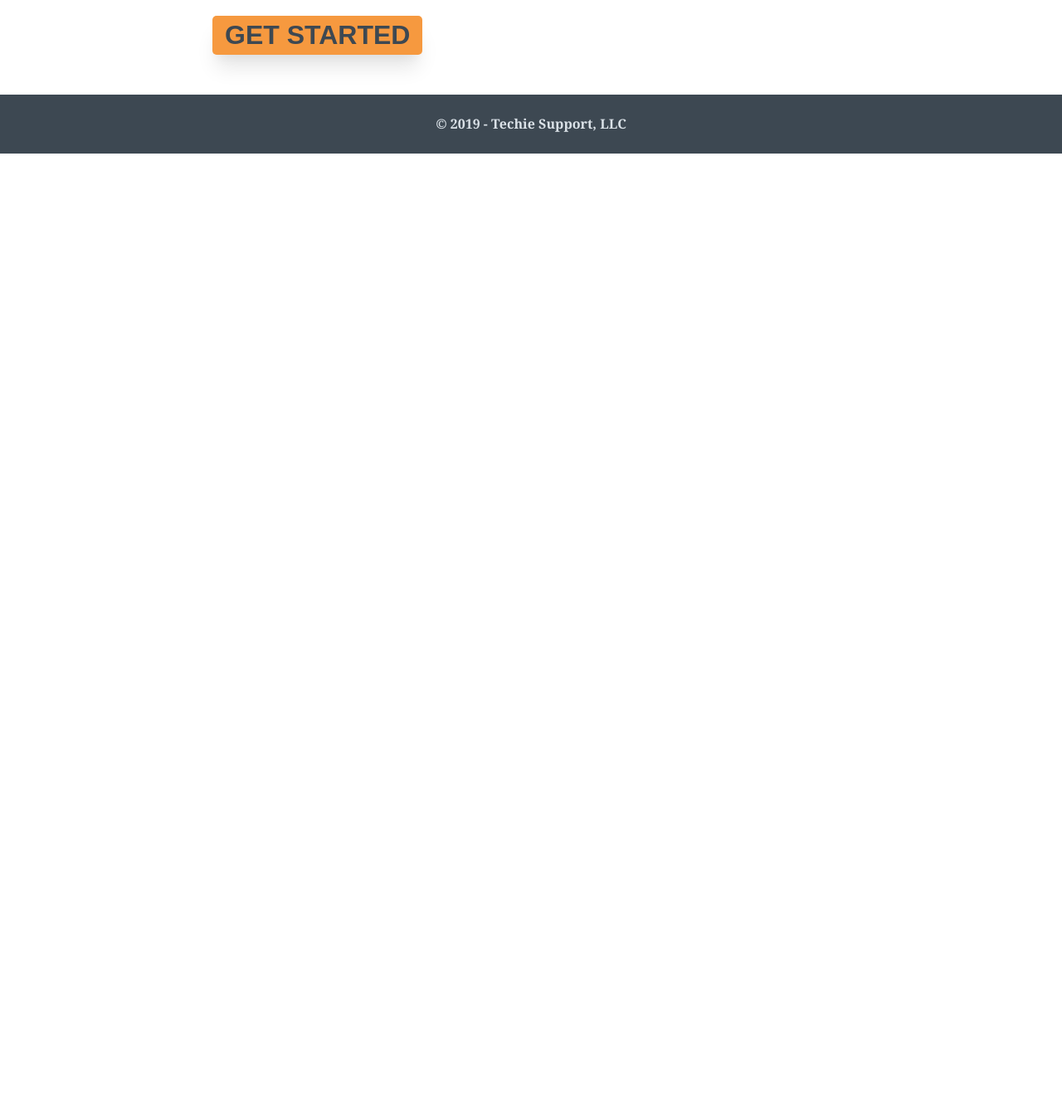
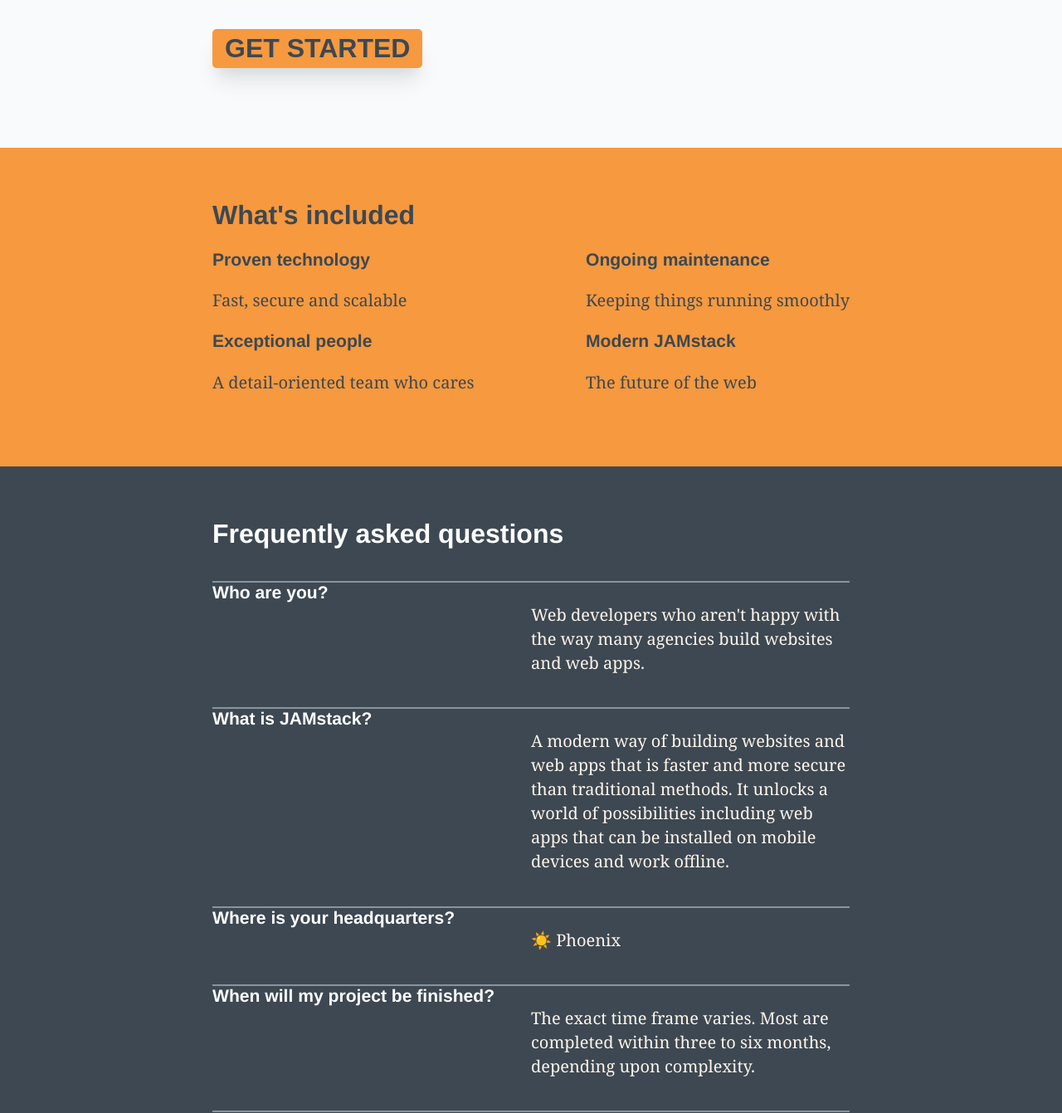
Before and after one commit to techiesupportllc/techiesupportllc.github.io, a Gatsby site: page / in a window 1280 px wide. Shown: the part 1459-2800 px from the top of the page at 83% size. Before the commit the page ends 1644 px from the top, so only its background shows below. Built offline with nearby package versions, Linux system fonts and the light colour scheme; Gatsby itself is replaced by a stand-in of ours; some packages are replaced by stand-ins of ours.

Commit message:
refactored a bunch of stuff on the main page

```diff
--- a/src/components/Footer.js
+++ b/src/components/Footer.js
@@ -3,17 +3,16 @@ import styled from "styled-components"
 
 const StyledFooter = styled.footer`
   text-align: center;
-  background: #3d4852;
-  color: #dae1e7;
+  background: #8795A1;
+  color: #F8FAFC;
   padding: 1.5rem 0 1.5rem 0;
   font-weight: bold;
   width: 100%;
-  margin: 3rem 0 0 0;
 `;
 
 const Footer = () => (
   <StyledFooter>
-    © {new Date().getFullYear()} - Techie Support, LLC
+    © {new Date().getFullYear()} • Techie Support, LLC<br />Built with ❤️ in Phoenix
   </StyledFooter>
 )
 
--- a/src/components/layout.js
+++ b/src/components/layout.js
@@ -8,15 +8,16 @@ import styled from "styled-components"
 const Page = styled.div`
   display: flex;
   flex-direction: column;
-  align-items: center;
+  /*align-items: center;*/
+  background: #F8FAFC;
 `;
 
 const Body = styled.div`
-  display: flex;
-  flex-direction: column;
-  max-width: 800px;
+  /*display: flex;*/
+  /*flex-direction: column;*/
+  /*max-width: 800px;*/
   min-height: 100vh;
-  padding: 0 1rem 0 1rem;
+  /*padding: 0 1rem 0 1rem;*/
 `;
 
 export default ({ children }) => {
--- a/src/pages/index.js
+++ b/src/pages/index.js
@@ -3,14 +3,26 @@ import Layout from "../components/layout"
 import Hero from "../components/Hero"
 import styled from "styled-components"
 
+const FirstWrapper = styled.div`
+  display: flex;
+  flex-direction: row;
+  justify-content: center;
+  padding: 0 0 6rem 0;
+`;
+
+const FirstSection = styled.div`
+  max-width: 800px;
+  padding: 0 1rem 0 1rem;
+`;
+
 const MainHeading = styled.h1`
   font-size: 3rem;
 `;
 
-const SecondaryHeading = styled.h3`
+const SubHeading = styled.h3`
   font-size: 2rem;
   font-weight: lighter;
-  padding: 0 0 1rem 0;
+  padding: 1rem 0 1rem 0;
 `;
 
 const Paragraph = styled.p`
@@ -33,12 +45,109 @@ const CTAButton = styled.button`
   border-radius: 5px;
 `;
 
+const SecondWrapper = styled.div`
+  display: flex;
+  flex-direction: row;
+  justify-content: center;
+  background: #f6993f;
+  padding: 4rem 0 4rem 0;
+`;
+
+const SecondSection = styled.div`
+  max-width: 800px;
+  color: #3d4852;
+  width: 100%;
+  padding: 0 1rem 0 1rem;
+`;
+
+const SecondaryHeading = styled.h3`
+  font-size: 2rem;
+`;
+
+const SecondSubWrapper = styled.div`
+  display: flex;
+  flex-direction: row;
+  justify-content: space-between;
+  @media screen and (max-width: 600px) {
+    flex-direction: column;
+    align-items: center;
+  }
+`;
+
+const SecondOuter = styled.div`
+  display: flex;
+  flex-direction: column;
+`;
+
+const SecondInner = styled.div`
+
+`;
+
+const ThirdWrapper = styled.div`
+  display: flex;
+  flex-direction: row;
+  justify-content: center;
+  background: #3d4852;
+  padding: 4rem 0 6rem 0;
+`;
+
+const ThirdSection = styled.div`
+  max-width: 800px;
+  color: #fff;
+  width: 100%;
+  padding: 0 1rem 0 1rem;
+`;
+
+const ThirdSubWrapper = styled.div`
+  display: flex;
+  flex-direction: column;
+`;
+
+const ThirdOuter = styled.div`
+  display: flex;
+  flex-direction: row;
+  justify-content: space-between;
+  border-top: 2px solid #8795A1;
+  margin: 1rem 0 0 0;
+  width: 100%;
+  @media screen and (max-width: 600px) {
+    flex-direction: column;
+    align-items: center;
+  }
+`;
+
+const ThirdHeading = styled.h3`
+  flex: 1;
+`;
+
+const ThirdParagraph = styled.p`
+  font-size: 1.25rem;
+  padding: 1.5rem 0 0 0;
+  color: #FFF5EB;
+  flex: 1;
+`;
+
+const ButtonOuter = styled.div`
+  display: flex;
+  flex-direction: row;
+  justify-content: flex-end;
+  width: 100%;
+  padding: 0 8rem 0 0;
+  @media screen and (max-width: 600px) {
+    flex-direction: column;
+    align-items: center;
+    padding: 0;
+  }
+`;
+
 export default () => (
   <Layout>
+      <FirstWrapper>
+        <FirstSection>
           <MainHeading>Radically different web development</MainHeading>
           <Hero />
-    <SecondaryHeading>Ever seen snow on a cactus?<br/>It's unforgettable&mdash;just like us.</SecondaryHeading>
-    <Paragraph><b>We'll build, host and maintain</b> your website or web app for one low monthly cost.</Paragraph>
+          <SubHeading>Ever seen snow on a cactus?<br/>It's unquestionably unforgettable&mdash;just like us.</SubHeading>
+          <Paragraph><b>We'll build, host and maintain</b> your JAMstack website or web app for one low monthly cost.</Paragraph>
           <Paragraph>We're <i>light years</i> more affordable than hiring a full-time web developer.</Paragraph>
           <Paragraph>To put it in context:</Paragraph>
           <Paragraph>Hire one full-time developer <i>at minimum wage</i>, and you're still paying more than $1200 per month in wages, taxes and benefits.</Paragraph>
@@ -47,5 +156,96 @@ export default () => (
           <Paragraph>Our highly skilled team builds your project with the latest web technology, deploys it to the fastest web hosting and keeps it well maintained -- all while you save time and money.</Paragraph>
           <Paragraph><b>It's a win-win.</b></Paragraph>
           <a href="mailto:help@techiesupport.co?subject=Let's get started!&body=Thanks for reaching out!  Tell us about your next project so we can make sure we'll be a good fit. :)"><CTAButton>Get Started</CTAButton></a>
+        </FirstSection>
+    </FirstWrapper>
+    <SecondWrapper>
+      <SecondSection>
+        <SecondaryHeading>What's included</SecondaryHeading>
+        <SecondSubWrapper>
+          <SecondOuter>
+            <SecondInner>
+              <h3>Proven technology</h3>
+              <Paragraph>Fast, secure and scalable</Paragraph>
+            </SecondInner>
+            <SecondInner>
+              <h3>Exceptional people</h3>
+              <Paragraph>A detail-oriented team who cares</Paragraph>
+            </SecondInner>
+          </SecondOuter>
+          <SecondOuter>
+            <SecondInner>
+              <h3>Ongoing maintenance</h3>
+              <Paragraph>Keeping things running smoothly</Paragraph>
+            </SecondInner>
+            <SecondInner>
+              <h3>Modern JAMstack</h3>
+              <Paragraph>The future of the web</Paragraph>
+            </SecondInner>
+          </SecondOuter>
+        </SecondSubWrapper>
+      </SecondSection>
+    </SecondWrapper>
+    <ThirdWrapper>
+      <ThirdSection>
+        <SecondaryHeading>
+          Frequently asked questions
+        </SecondaryHeading>
+        <ThirdSubWrapper>
+          <ThirdOuter>
+            <ThirdHeading>
+              Who are you?
+            </ThirdHeading>
+            <ThirdParagraph>
+              Web developers who aren't happy with the way many agencies build websites and web apps.
+            </ThirdParagraph>
+          </ThirdOuter>
+          <ThirdOuter>
+            <ThirdHeading>
+              What is JAMstack?
+            </ThirdHeading>
+            <ThirdParagraph>
+              A modern way of building websites and web apps that is faster and more secure than traditional methods.  It unlocks a world of possibilities including web apps that can be installed on mobile devices and work offline.
+            </ThirdParagraph>
+          </ThirdOuter>
+          <ThirdOuter>
+            <ThirdHeading>
+              Where is your headquarters?
+            </ThirdHeading>
+            <ThirdParagraph>
+              ☀️ Phoenix
+            </ThirdParagraph>
+          </ThirdOuter>
+          <ThirdOuter>
+            <ThirdHeading>
+              When will my project be finished?
+            </ThirdHeading>
+            <ThirdParagraph>
+              The exact time frame varies.  Most are completed within three to six months, depending upon complexity.
+            </ThirdParagraph>
+          </ThirdOuter>
+          <ThirdOuter>
+            <ThirdHeading>
+              Why work with you?
+            </ThirdHeading>
+            <ThirdParagraph>
+              Many web development agencies take the same old approach with every website they build:  Slap up a WordPress install on a slow shared server and use a bloated page builder plugin to design the site.<br /><br />We think you deserve better than that.
+            </ThirdParagraph>
+          </ThirdOuter>
+          <ThirdOuter>
+            <ThirdHeading>
+              How can I get started?
+            </ThirdHeading>
+            <ThirdParagraph>
+              Click the orange button. 🙂
+            </ThirdParagraph>
+          </ThirdOuter>
+          <ButtonOuter>
+            <CTAButton>
+              Get Started
+            </CTAButton>
+          </ButtonOuter>
+        </ThirdSubWrapper>
+      </ThirdSection>
+    </ThirdWrapper>
   </Layout>
 )
```
Lines whose indentation alone changed are shown as unchanged.
